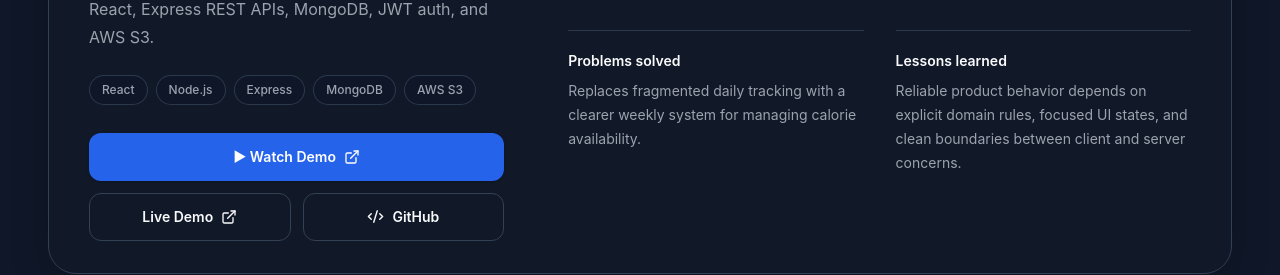
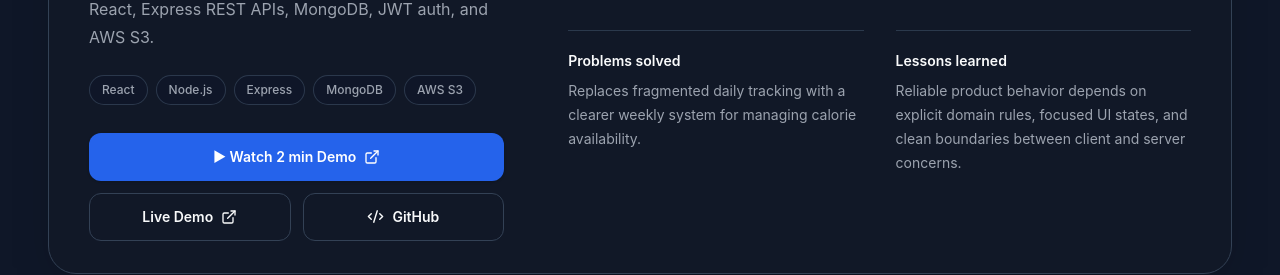
Before and after one commit to PhilBKouokam/Portfolio, a React (Vite) app in the folder philbk-portfolio/: page / in a window 1280 px wide. Shown: the part 3340-3615 px from the top of the page. Built offline with nearby package versions, Linux system fonts and the light colour scheme; no server answers.

Commit message:
improved demo cta

```diff
--- a/philbk-portfolio/src/content/projects.js
+++ b/philbk-portfolio/src/content/projects.js
@@ -13,7 +13,7 @@ export const projectsContent = {
       'These projects show how I connect state, API contracts, authentication, business rules, databases, and deployment into one traceable flow. The work is not only making each layer function; it is understanding how a decision in one layer changes the behavior of the others.',
   },
   actions: {
-    loomVideoLabel: '▶ Watch Demo',
+    loomVideoLabel: '▶ Watch 2 min Demo',
     liveDemoLabel: 'Live Demo',
     githubLabel: 'GitHub',
     repositoryLabel: 'Repository',
```
